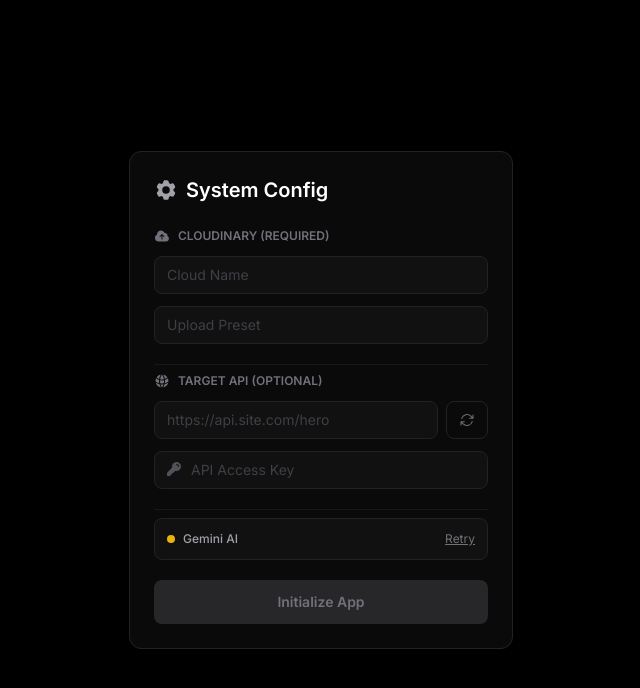
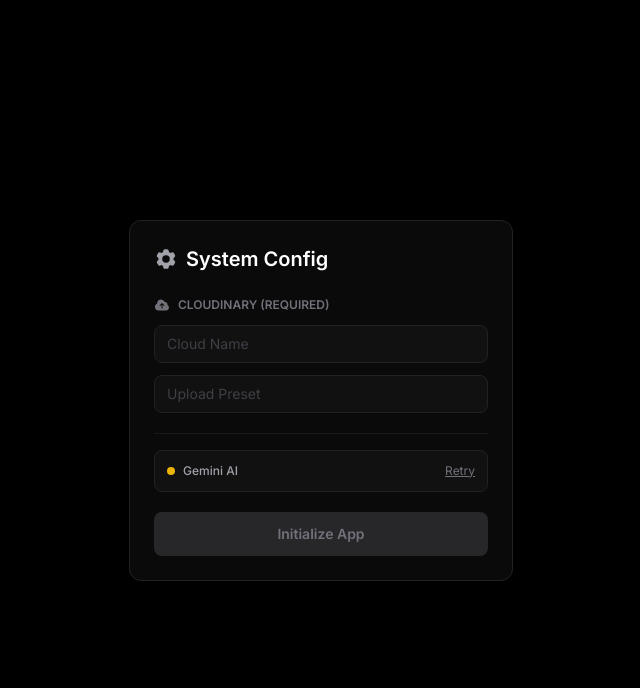
Before and after one commit to ganeshkolate014-byte/Hero-admin, a React (Vite) app: page / in a window 1280 px wide. Shown: the top 688 px of the page, without its empty margins (319-959 px from the left). Built offline with nearby package versions, Linux system fonts and the light colour scheme.

Commit message:
Add files via upload

```diff
--- a/App.tsx
+++ b/App.tsx
@@ -25,7 +25,6 @@ const INITIAL_STATE: SlideData = {
   id: '',
   poster: '',
   posterType: 'image',
-  logo: '',
   rank: 1,
   type: 'TV',
   quality: 'HD',
@@ -45,6 +44,7 @@ export default function App() {
   const [slides, setSlides] = useState<SlideData[]>([]);
   const [formData, setFormData] = useState<SlideData>(INITIAL_STATE);
   const [isUploading, setIsUploading] = useState(false);
+  const [isPublishing, setIsPublishing] = useState(false);
   const [isAutoFilling, setIsAutoFilling] = useState(false);
   const [localPreview, setLocalPreview] = useState<string | null>(null);
   const [statusMsg, setStatusMsg] = useState('');
@@ -56,11 +56,8 @@ export default function App() {
   const [cloudName, setCloudName] = useState('');
   const [uploadPreset, setUploadPreset] = useState('');
   const [geminiStatus, setGeminiStatus] = useState<ConfigStatus>('idle');
+  const [publishedUrl, setPublishedUrl] = useState('');
 
-  // Endpoint Config
-  const [targetEndpoint, setTargetEndpoint] = useState('');
-  const [endpointKey, setEndpointKey] = useState('');
-  const [endpointStatus, setEndpointStatus] = useState<ConfigStatus>('idle');
 
   // Load Data
   useEffect(() => {
@@ -71,17 +68,13 @@ export default function App() {
 
     // Check Config
     const config = getCloudConfig();
-    const savedEndpoint = localStorage.getItem('hero_endpoint') || '';
-    const savedKey = localStorage.getItem('hero_endpoint_key') || '';
+    const savedPublishedUrl = localStorage.getItem('hero_published_url') || '';
+    setPublishedUrl(savedPublishedUrl);
 
     if (config.cloudName && config.uploadPreset) {
        setCloudName(config.cloudName);
        setUploadPreset(config.uploadPreset);
-       setTargetEndpoint(savedEndpoint);
-       setEndpointKey(savedKey);
-
        checkGemini(true);
-       if (savedEndpoint) checkEndpoint(savedEndpoint, savedKey, true);
     } else {
        setShowSettings(true);
     }
@@ -99,39 +92,13 @@ export default function App() {
     }
   };
 
-  const checkEndpoint = async (url: string, key: string, silent = false) => {
-    if (!url) return;
-    if (!silent) setEndpointStatus('testing');
-
-    try {
-      const res = await fetch(url, {
-        method: 'GET',
-        headers: key ? { 'x-api-key': key, 'Authorization': `Bearer ${key}` } : {}
-      });
-
-      if (res.ok || res.status === 404) {
-        setEndpointStatus('success');
-      } else {
-        throw new Error(res.statusText);
-      }
-    } catch (e) {
-      setEndpointStatus('error');
-    }
-  };
-
   const saveSettings = () => {
     if (!cloudName || !uploadPreset) {
       alert("Cloudinary configuration is required.");
       return;
     }
 
-    if (targetEndpoint && endpointStatus === 'error') {
-       if(!confirm("Endpoint check failed. Save anyway?")) return;
-    }
-
     setCloudConfig(cloudName, uploadPreset);
-    localStorage.setItem('hero_endpoint', targetEndpoint);
-    localStorage.setItem('hero_endpoint_key', endpointKey);
 
     if (geminiStatus === 'success') {
       setIsConfigured(true);
@@ -194,7 +161,7 @@ export default function App() {
       }));
       setStatusMsg('Filled');
     } catch (error) {
-      alert("AI Failed");
+      alert("AI Failed: " + (error as Error).message);
     } finally {
       setIsAutoFilling(false);
       setTimeout(() => setStatusMsg(''), 2000);
@@ -227,26 +194,32 @@ export default function App() {
     a.click();
   };
 
-  const pushToEndpoint = async () => {
-    if (!targetEndpoint) return alert("No endpoint configured in settings.");
+  const publishToCloudinary = async () => {
+    if (slides.length === 0) return alert("Add at least one slide to publish.");
+    setIsPublishing(true);
+    setStatusMsg('Publishing...');
+    try {
+      const jsonString = JSON.stringify({ success: true, data: { spotlight: slides } }, null, 2);
+      const blob = new Blob([jsonString], { type: 'application/json' });
+      const file = new File([blob], 'heroslides.json', { type: 'application/json' });
 
-    setStatusMsg('Pushing...');
-    try {
-        const res = await fetch(targetEndpoint, {
-            method: 'POST',
-            headers: {
-                'Content-Type': 'application/json',
-                ...(endpointKey ? { 'x-api-key': endpointKey, 'Authorization': `Bearer ${endpointKey}` } : {})
-            },
-            body: JSON.stringify({ spotlight: slides })
+      const response = await uploadToCloudinary(file, {
+        publicId: 'heroslides_data'
       });
-        if (res.ok) setStatusMsg('Synced');
-        else throw new Error(res.statusText);
-    } catch (e) {
-        alert("Sync failed");
+
+      const url = response.secure_url;
+      setPublishedUrl(url);
+      localStorage.setItem('hero_published_url', url);
+      setStatusMsg('Published!');
+
+    } catch (error) {
+      console.error(error);
+      alert('Failed to publish JSON to Cloudinary. Check console for details.');
       setStatusMsg('Error');
+    } finally {
+      setIsPublishing(false);
+      setTimeout(() => setStatusMsg(''), 3000);
     }
-    setTimeout(() => setStatusMsg(''), 3000);
   };
 
   // Render Setup Screen
@@ -279,38 +252,26 @@ export default function App() {
                 />
              </div>
 
-             <div className="space-y-3 pt-2 border-t border-zinc-900">
-                <div className="flex items-center gap-2 text-xs font-bold text-zinc-500 uppercase">
-                    <GlobeAltIcon className="w-4 h-4" />
-                    Target API (Optional)
-                </div>
+             {publishedUrl && (
+              <div className="space-y-3 pt-4 border-t border-zinc-900">
+                  <label className="text-xs font-bold text-zinc-500 uppercase">Live Data URL</label>
                   <div className="flex gap-2">
                       <input
-                      value={targetEndpoint}
-                      onChange={e => setTargetEndpoint(e.target.value)}
-                      className="flex-1 bg-input border border-border text-white px-3 py-2 rounded-lg text-sm focus:border-white outline-none placeholder-zinc-700"
-                      placeholder="https://api.site.com/hero"
+                        readOnly
+                        value={publishedUrl}
+                        className="flex-1 bg-input border border-border text-zinc-400 px-3 py-2 rounded-lg text-xs outline-none"
                       />
                       <button
-                        onClick={() => checkEndpoint(targetEndpoint, endpointKey)}
-                        className={`px-3 rounded-lg border border-border transition-colors ${endpointStatus === 'success' ? 'text-green-500 border-green-900 bg-green-900/10' : endpointStatus === 'error' ? 'text-red-500 border-red-900' : 'text-zinc-500 hover:text-white'}`}
+                          onClick={() => { navigator.clipboard.writeText(publishedUrl); alert('Copied!'); }}
+                          className="px-3 rounded-lg border border-border text-zinc-400 hover:text-white"
                       >
-                        {endpointStatus === 'testing' ? <div className="w-4 h-4 rounded-full border-2 border-current border-t-transparent animate-spin"/> : <ArrowPathIcon className="w-4 h-4" />}
+                         <ClipboardDocumentIcon className="w-4 h-4" />
                       </button>
                   </div>
-                <div className="relative">
-                    <KeyIcon className="w-4 h-4 absolute left-3 top-2.5 text-zinc-600" />
-                    <input
-                      value={endpointKey}
-                      type="password"
-                      onChange={e => setEndpointKey(e.target.value)}
-                      className="w-full bg-input border border-border text-white pl-9 pr-3 py-2 rounded-lg text-sm focus:border-white outline-none placeholder-zinc-700"
-                      placeholder="API Access Key"
-                    />
               </div>
-             </div>
+             )}
 
-             <div className="pt-2 border-t border-zinc-900">
+             <div className="pt-4 border-t border-zinc-900">
                 <div className="flex items-center justify-between bg-input border border-border rounded-lg p-3">
                    <div className="flex items-center gap-2">
                        <div className={`w-2 h-2 rounded-full ${geminiStatus === 'success' ? 'bg-green-500' : geminiStatus === 'error' ? 'bg-red-500' : 'bg-yellow-500'}`}></div>
@@ -352,11 +313,9 @@ export default function App() {
         <h1 className="font-bold text-white text-lg tracking-tight">Admin</h1>
         <div className="flex items-center gap-3">
           {statusMsg && <span className="text-xs text-green-500 font-mono">{statusMsg}</span>}
-          {targetEndpoint && (
-            <button onClick={pushToEndpoint} className="text-zinc-400 hover:text-green-400" title="Sync to Endpoint">
-               <GlobeAltIcon className="w-5 h-5" />
+          <button onClick={publishToCloudinary} disabled={isPublishing} className="text-zinc-400 hover:text-green-400 disabled:text-zinc-700 disabled:cursor-not-allowed" title="Publish to Cloud">
+             {isPublishing ? <div className="w-5 h-5 border-2 border-zinc-600 border-t-zinc-400 rounded-full animate-spin" /> : <CloudArrowUpIcon className="w-5 h-5" />}
           </button>
-          )}
           <button onClick={() => setShowSettings(true)} className="text-zinc-400 hover:text-white">
             <Cog6ToothIcon className="w-5 h-5" />
           </button>
@@ -394,9 +353,6 @@ export default function App() {
               ) : (
                 <span className="text-xs text-zinc-600">No Media</span>
               )}
-              {formData.logo && (
-                 <img src={formData.logo} className="absolute bottom-4 right-4 h-1/3 object-contain drop-shadow-lg z-10" alt="logo" />
-              )}
               {isUploading && <div className="absolute inset-0 bg-black/50 flex items-center justify-center text-xs text-white z-20">Uploading...</div>}
             </div>
 
@@ -414,8 +370,6 @@ export default function App() {
               </div>
 
               <Input label="Slug / ID" name="id" value={formData.id} onChange={handleInputChange} />
-
-              <Input label="Logo / Cover URL" name="logo" value={formData.logo || ''} onChange={handleInputChange} placeholder="https://..." />
 
               <div className="grid grid-cols-2 gap-4">
                 <Input label="Rank" type="number" name="rank" value={formData.rank} onChange={handleInputChange} />
@@ -462,7 +416,6 @@ export default function App() {
                 <div key={slide.id} onClick={() => { setFormData(slide); setLocalPreview(null); setActiveTab('editor'); }} className="flex gap-3 p-3 bg-bg border border-border rounded-lg items-center cursor-pointer hover:border-zinc-700">
                    <div className="w-16 h-10 bg-input rounded overflow-hidden shrink-0 relative">
                       {slide.posterType === 'video' ? <video src={slide.poster} className="w-full h-full object-cover" /> : <img src={slide.poster} className="w-full h-full object-cover" />}
-                      {slide.logo && <img src={slide.logo} className="absolute bottom-0.5 right-0.5 h-1/3 object-contain drop-shadow-lg" />}
                    </div>
                    <div className="flex-1 min-w-0">
                       <h4 className="text-white text-sm font-medium truncate">{slide.title}</h4>
--- a/types.ts
+++ b/types.ts
@@ -10,7 +10,6 @@ export interface SlideData {
   id: string;
   poster: string;
   posterType: 'image' | 'video';
-  logo: string;
   rank: number;
   type: string;
   quality: string;
```
Lines whose indentation alone changed are shown as unchanged.
